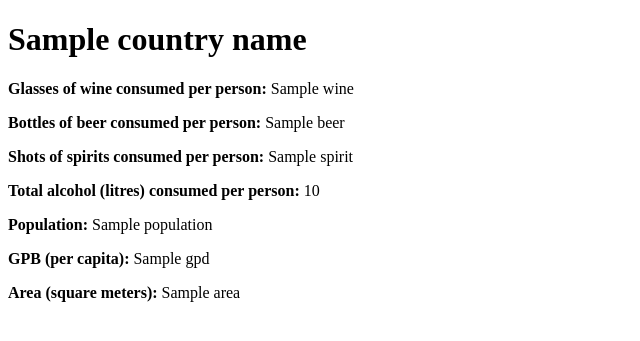
After one commit to lauracorssac/countriesOfTheWorld, a Flask app: template app/templates/country_info.html in a window 1280 px wide. The commit adds this page. Shown: the top 341 px of the page, without its empty margins (0-640 px from the left). Run offline with Flask 2, Linux system fonts and the light colour scheme; the template is opened without the code that fills it: most values are stand-ins (such as "Sample title", 1, 10 or a date in 2020).

Commit message:
navigation and a country's general info

```diff
--- a/app/routes.py
+++ b/app/routes.py
@@ -3,6 +3,7 @@ from flask import render_template
 from app.JsonManager import JsonManager
 from app.models import User
 from app.JsonManager import JsonManager
+from app.NameConverter import NameConverter
 
 @app.route('/')
 @app.route('/index')
@@ -18,5 +19,47 @@ def index():
 @app.route('/list')
 def countries_list():
 
+    countries=[]
     country_names = JsonManager.get_country_name_list()
-    return render_template('list.html', countries=country_names)
+    for country_name in country_names:
+        name = country_name[0]
+        countries.append(
+            {
+                'country_name': NameConverter.convert_to_display_name(name),
+                'country_route': name
+            }
+        )
+
+    return render_template('list.html', countries=countries)
+
+@app.route('/alcohol_area/<country_name>/<alcohol_type>')
+def alcohol_area(country_name, alcohol_type):
+
+    results = JsonManager.get_alcohol_per_area(country_name, alcohol_type)
+    alcohol_area = results["alcohol_area"]
+    alcohol_area_string = f"{alcohol_area: .2f}"
+    country_display_name = NameConverter.convert_to_display_name(country_name)
+    return render_template(
+        'alcohol_area.html',
+        country_name=country_display_name,
+        alcohol_type= alcohol_type,
+        lcohol_area= alcohol_area_string
+    )
+
+@app.route('/info/<country_name>')
+def country_info(country_name):
+
+    results = JsonManager.get_info(country_name)
+    country_display_name = NameConverter.convert_to_display_name(country_name)
+
+    return render_template(
+        'country_info.html',
+        country_name= country_display_name,
+        beer = results["beer_servings"],
+        spirit = results["spirit_servings"],
+        wine = results["wine_servings"],
+        total = results["total_litres_of_pure_alcohol"],
+        population=results["population"],
+        area = results["area"],
+        gpd = results["gpd_capita"]
+    )
--- /dev/null
+++ b/app/templates/country_info.html
@@ -0,0 +1,15 @@
+<!doctype html>
+<html>
+    <head>
+        <h1> {{country_name}} </h1>
+    </head>
+    <body>
+        <p><b>Glasses of wine consumed per person: </b>{{wine}}</p>
+        <p><b>Bottles of beer consumed per person: </b>{{beer}}</p>
+        <p><b>Shots of spirits consumed per person: </b>{{spirit}}</p>
+        <p><b>Total alcohol (litres) consumed per person: </b>{{total}}</p>
+        <p><b>Population: </b>{{population}}</p>
+        <p><b>GPB (per capita): </b>{{gpd}}</p>
+        <p><b>Area (square meters): </b>{{area}}</p>
+    </body>
+</html>
--- a/app/templates/list.html
+++ b/app/templates/list.html
@@ -5,7 +5,9 @@
     </head>
     <body>
         {% for country in countries %}
-        <div><h3>{{ country.country_name }}</h3></div>
+        <a href="/info/{{country.country_route}}">
+            <div><h3>{{ country.country_name }}</h3></div>
+        </a>
         {% endfor %}
     </body>
 </html>
```
Also changed, not shown: app/AlcoholType.py (added, +7 -0 lines), app/JsonManager.py (+50 -5 lines), app/templates/alcohol_area.html (added, +9 -0 lines).
